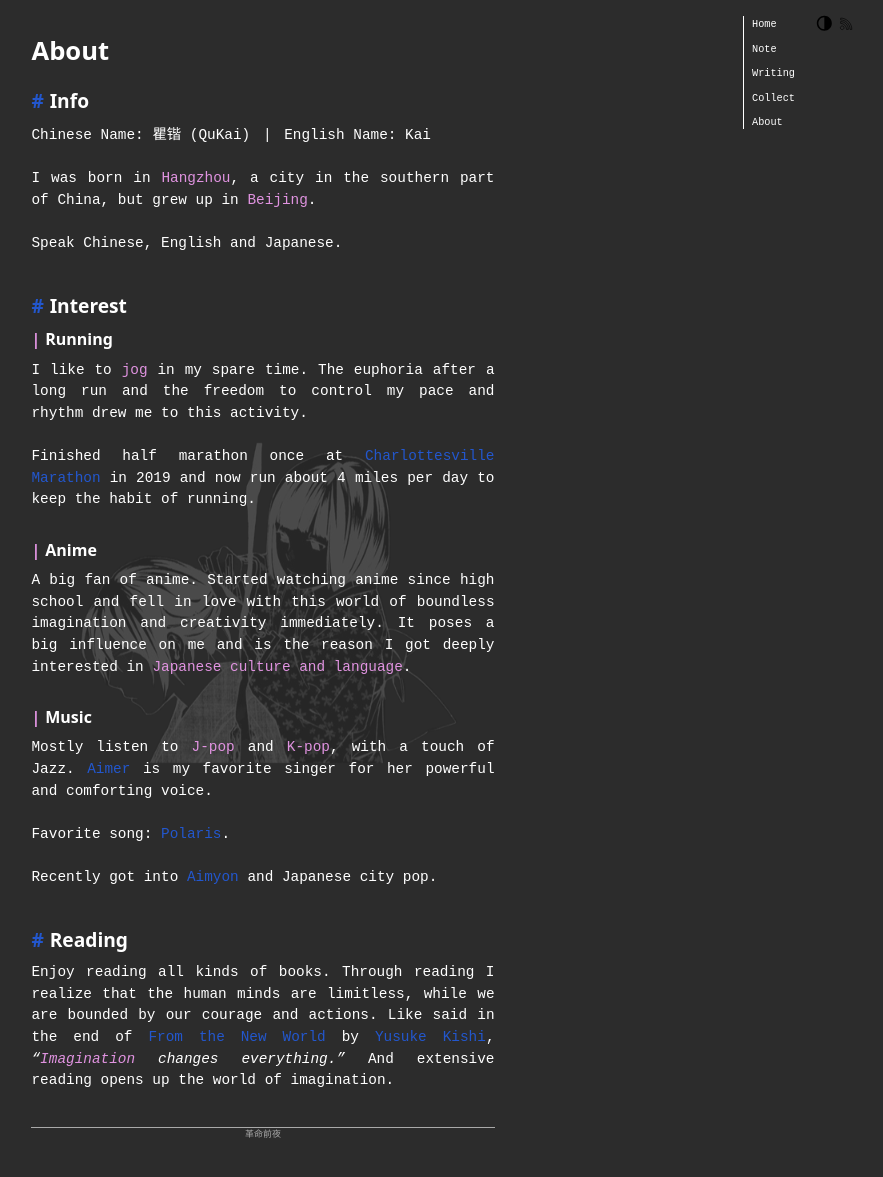
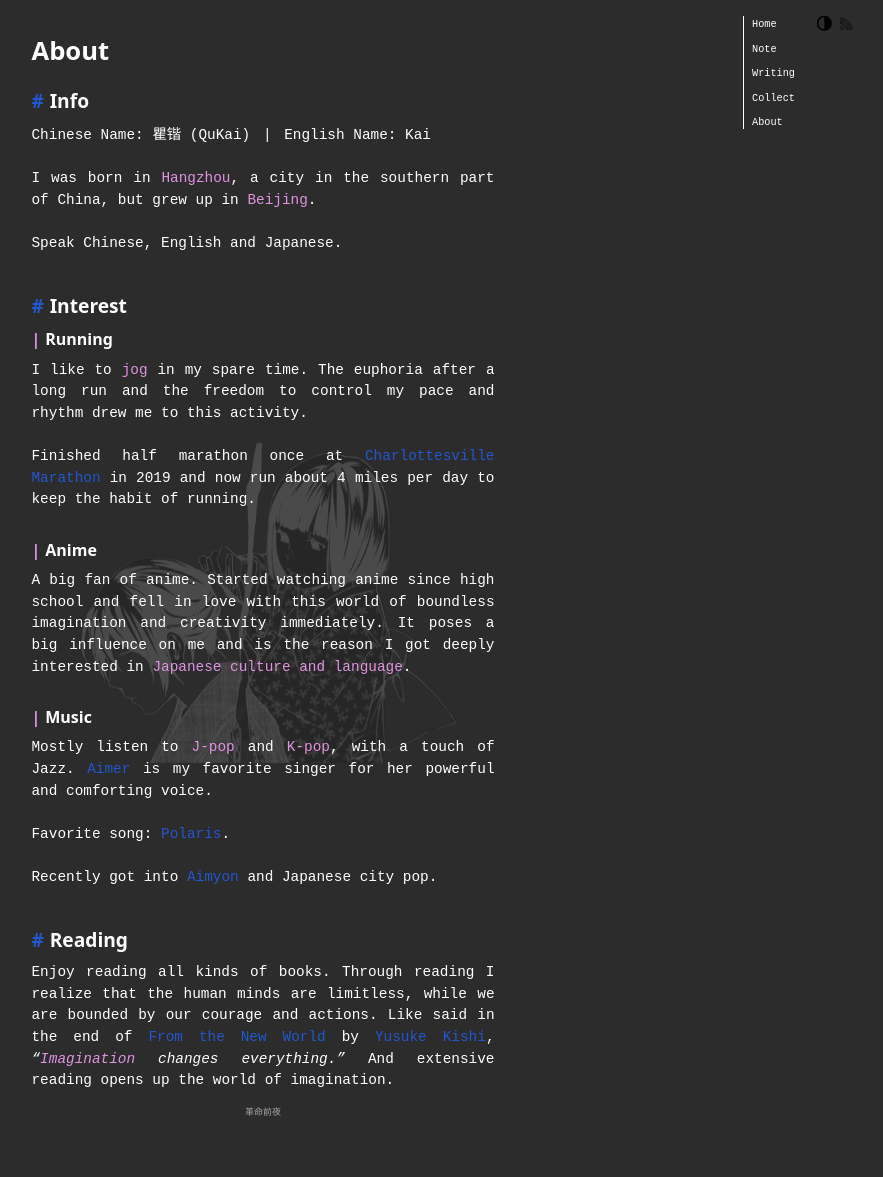
Before and after one commit to faithk7/faithk7.github.io, a Jekyll site: the page built from about.html, in a window 1280 px wide. Shown: the top 1177 px of the page, without its empty margins (377-1260 px from the left). Built offline with Jekyll 4.4.1, drawn with Linux system fonts in a browser that asks for light colours.

Commit message:
[style] add about.html font at the end

```diff
--- a/_sass/_about.scss
+++ b/_sass/_about.scss
@@ -42,6 +42,7 @@
     z-index: 1000;
     position: relative;
     user-select: text;
+    padding-bottom: 2rem;
 }
 
 .c-about-container::before {
@@ -63,47 +64,23 @@
     filter: brightness(0.7) opacity(0.5);
 }
 
-.o-about-item:last-of-type::after {
+.c-about-container::after {
     content: "革命前夜";
     font-size: 0.7rem;
     display: block;
     width: 100%;
     height: 1px;
-    background-color: darkgray;
     margin: 0 auto;
-    margin-top: 2rem;
-    position: absolute;
-    bottom: -5px;
-    left: 0;
+    margin-top: 1rem;
+    position: relative;
     text-align: center;
-    transform: translateY(2.5rem);
     color: darkgray;
+    padding-bottom: 1rem;
 }
 
-.o-about-item:last-of-type[data-theme="light"]::after {
-    background-color: #666666;
+.c-about-container[data-theme="light"]::after {
     color: #666666;
 }
-
-// .c-about-container::after {
-//     content: "革命前夜";
-//     position: fixed;
-//     bottom: 0;
-//     right: 0;
-//     padding: 10px;
-//     font-family: var(--titleFont);
-//     font-size: 1rem;
-//     color: var(--textColor);
-//     z-index: 1000;
-//     writing-mode: vertical-rl;
-//     text-orientation: upright;
-// }
-
-// @media (max-width: 1032px) {
-//     .c-about-container::after {
-//         display: none;
-//     }
-// }
 
 .o-about-title {
     font-size: 2rem;
```
